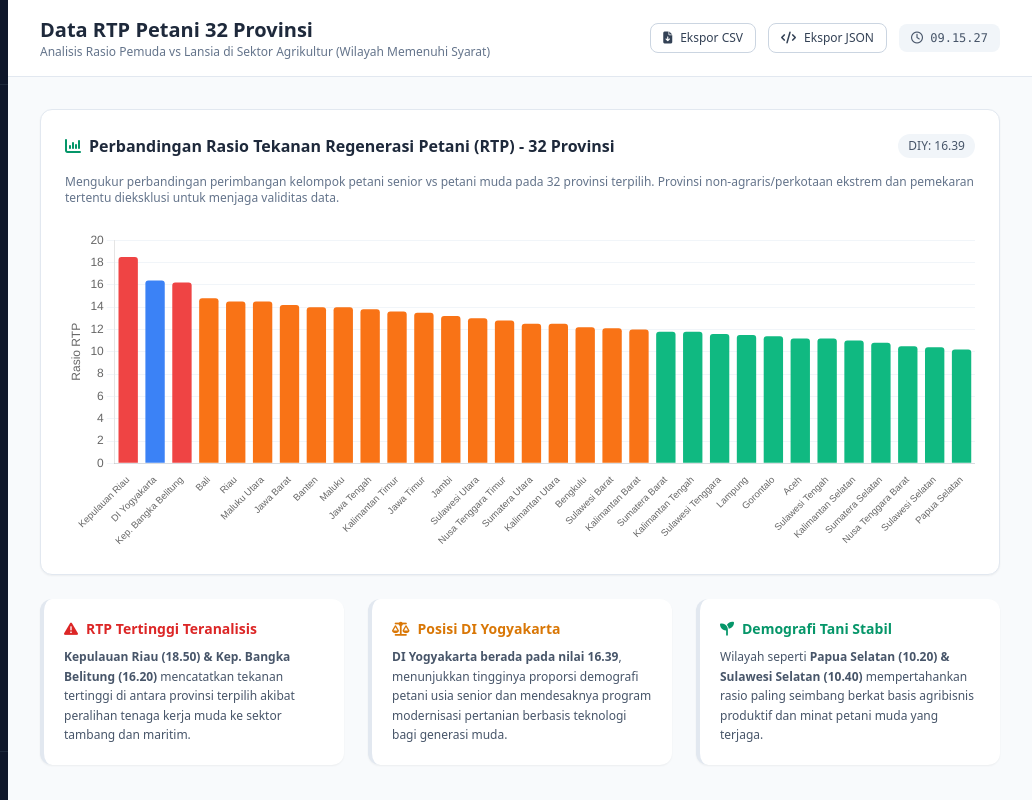
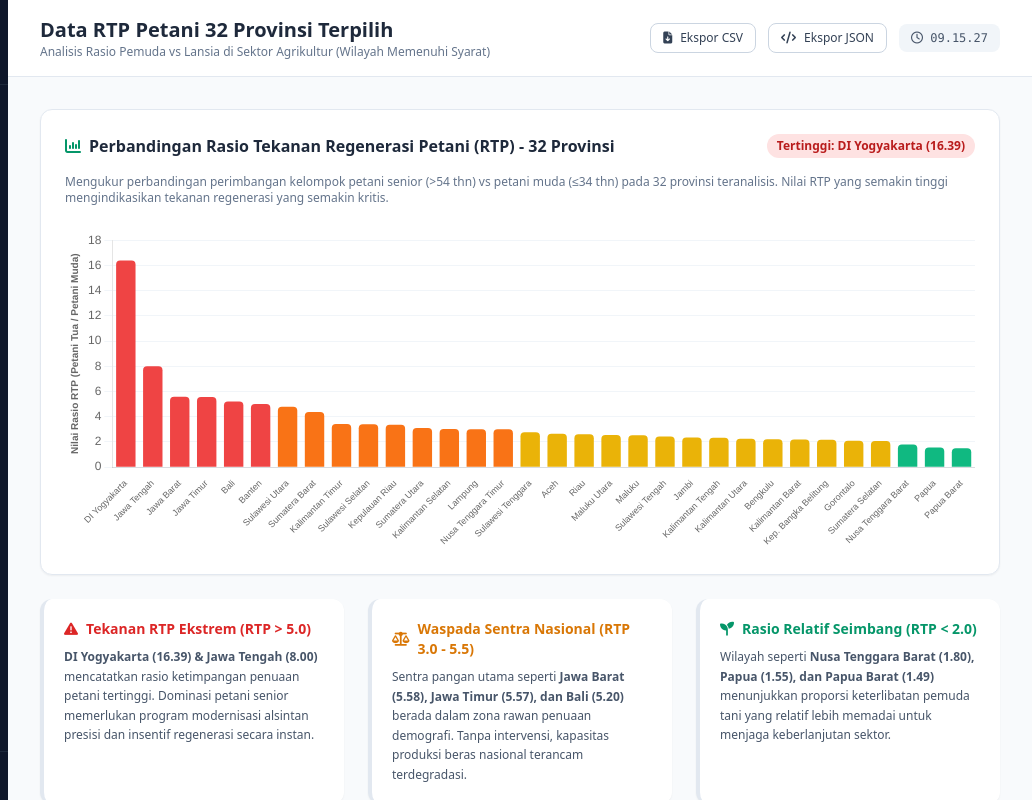
Before and after one commit to iqra58260-svg/Regenfarm, a plain HTML site: page rtp.html in a window 1280 px wide. Shown: the full height of the page, 248-1280 px from the left. Drawn offline with nearby package versions, Linux system fonts and the light colour scheme.

Commit message:
Update rtp.html

```diff
--- a/rtp.html
+++ b/rtp.html
@@ -50,14 +50,14 @@
         <!-- Top Header -->
         <header class="bg-white border-b border-slate-200 px-8 py-4 flex justify-between items-center shrink-0">
             <div>
-                <h2 class="text-xl font-bold text-slate-800">Data RTP Petani 32 Provinsi</h2>
+                <h2 class="text-xl font-bold text-slate-800">Data RTP Petani 32 Provinsi Terpilih</h2>
                 <p class="text-xs text-slate-500">Analisis Rasio Pemuda vs Lansia di Sektor Agrikultur (Wilayah Memenuhi Syarat)</p>
             </div>
             <div class="flex items-center gap-3">
-                <button onclick="exportData('csv')" class="border border-slate-300 text-slate-700 px-3 py-1.5 rounded-lg text-xs font-medium flex items-center gap-2 hover:bg-slate-50">
+                <button onclick="exportData('csv')" class="border border-slate-300 text-slate-700 px-3 py-1.5 rounded-lg text-xs font-medium flex items-center gap-2 hover:bg-slate-50 transition">
                     <i class="fa-solid fa-file-arrow-down"></i> Ekspor CSV
                 </button>
-                <button onclick="exportData('json')" class="border border-slate-300 text-slate-700 px-3 py-1.5 rounded-lg text-xs font-medium flex items-center gap-2 hover:bg-slate-50">
+                <button onclick="exportData('json')" class="border border-slate-300 text-slate-700 px-3 py-1.5 rounded-lg text-xs font-medium flex items-center gap-2 hover:bg-slate-50 transition">
                     <i class="fa-solid fa-code"></i> Ekspor JSON
                 </button>
                 <div class="bg-slate-100 px-3 py-1.5 rounded-lg text-xs font-mono text-slate-600">
@@ -68,48 +68,48 @@
 
         <!-- Content Body -->
         <div class="p-8 space-y-6">
-            <!-- Chart Section -->
+            <!-- Chart Section (Container Tetap Diam/Stabil) -->
             <div class="bg-white p-6 rounded-xl border border-slate-200 shadow-sm">
                 <div class="flex items-center justify-between mb-4">
                     <div class="flex items-center gap-2">
                         <i class="fa-solid fa-chart-column text-emerald-600"></i>
                         <h3 class="font-bold text-slate-800">Perbandingan Rasio Tekanan Regenerasi Petani (RTP) - 32 Provinsi</h3>
                     </div>
-                    <span class="text-xs bg-slate-100 text-slate-600 px-2.5 py-1 rounded-full font-medium">DIY: 16.39</span>
+                    <span class="text-xs bg-red-100 text-red-700 px-2.5 py-1 rounded-full font-bold">Tertinggi: DI Yogyakarta (16.39)</span>
                 </div>
-                <p class="text-xs text-slate-500 mb-6">Mengukur perbandingan perimbangan kelompok petani senior vs petani muda pada 32 provinsi terpilih. Provinsi non-agraris/perkotaan ekstrem dan pemekaran tertentu dieksklusi untuk menjaga validitas data.</p>
+                <p class="text-xs text-slate-500 mb-6">Mengukur perbandingan perimbangan kelompok petani senior (&gt;54 thn) vs petani muda (≤34 thn) pada 32 provinsi teranalisis. Nilai RTP yang semakin tinggi mengindikasikan tekanan regenerasi yang semakin kritis.</p>
 
                 <div class="h-80 w-full">
                     <canvas id="rtpChart"></canvas>
                 </div>
             </div>
 
-            <!-- Bottom Cards -->
+            <!-- Bottom Cards (Tetap Memiliki Efek Timbul & Bayangan Smooth Saat Hover) -->
             <div class="grid grid-cols-1 md:grid-cols-3 gap-6">
-                <div class="bg-white p-5 rounded-xl border-l-4 border-red-500 border-slate-200 shadow-sm">
+                <div class="bg-white p-5 rounded-xl border-l-4 border-red-500 border-slate-200 shadow-sm transition-all duration-300 ease-out hover:-translate-y-2 hover:shadow-xl hover:shadow-slate-300/60 hover:border-slate-300/80 cursor-pointer">
                     <div class="flex items-center gap-2 text-red-600 font-bold text-sm mb-2">
-                        <i class="fa-solid fa-triangle-exclamation"></i> RTP Tertinggi Teranalisis
+                        <i class="fa-solid fa-triangle-exclamation"></i> Tekanan RTP Ekstrem (RTP &gt; 5.0)
                     </div>
                     <p class="text-xs text-slate-600 leading-relaxed">
-                        <strong>Kepulauan Riau (18.50) &amp; Kep. Bangka Belitung (16.20)</strong> mencatatkan tekanan tertinggi di antara provinsi terpilih akibat peralihan tenaga kerja muda ke sektor tambang dan maritim.
+                        <strong>DI Yogyakarta (16.39) &amp; Jawa Tengah (8.00)</strong> mencatatkan rasio ketimpangan penuaan petani tertinggi. Dominasi petani senior memerlukan program modernisasi alsintan presisi dan insentif regenerasi secara instan.
                     </p>
                 </div>
 
-                <div class="bg-white p-5 rounded-xl border-l-4 border-amber-500 border-slate-200 shadow-sm">
+                <div class="bg-white p-5 rounded-xl border-l-4 border-amber-500 border-slate-200 shadow-sm transition-all duration-300 ease-out hover:-translate-y-2 hover:shadow-xl hover:shadow-slate-300/60 hover:border-slate-300/80 cursor-pointer">
                     <div class="flex items-center gap-2 text-amber-600 font-bold text-sm mb-2">
-                        <i class="fa-solid fa-scale-balanced"></i> Posisi DI Yogyakarta
+                        <i class="fa-solid fa-scale-balanced"></i> Waspada Sentra Nasional (RTP 3.0 - 5.5)
                     </div>
                     <p class="text-xs text-slate-600 leading-relaxed">
-                        <strong>DI Yogyakarta berada pada nilai 16.39</strong>, menunjukkan tingginya proporsi demografi petani usia senior dan mendesaknya program modernisasi pertanian berbasis teknologi bagi generasi muda.
+                        Sentra pangan utama seperti <strong>Jawa Barat (5.58), Jawa Timur (5.57), dan Bali (5.20)</strong> berada dalam zona rawan penuaan demografi. Tanpa intervensi, kapasitas produksi beras nasional terancam terdegradasi.
                     </p>
                 </div>
 
-                <div class="bg-white p-5 rounded-xl border-l-4 border-emerald-500 border-slate-200 shadow-sm">
+                <div class="bg-white p-5 rounded-xl border-l-4 border-emerald-500 border-slate-200 shadow-sm transition-all duration-300 ease-out hover:-translate-y-2 hover:shadow-xl hover:shadow-slate-300/60 hover:border-slate-300/80 cursor-pointer">
                     <div class="flex items-center gap-2 text-emerald-600 font-bold text-sm mb-2">
-                        <i class="fa-solid fa-seedling"></i> Demografi Tani Stabil
+                        <i class="fa-solid fa-seedling"></i> Rasio Relatif Seimbang (RTP &lt; 2.0)
                     </div>
                     <p class="text-xs text-slate-600 leading-relaxed">
-                        Wilayah seperti <strong>Papua Selatan (10.20) &amp; Sulawesi Selatan (10.40)</strong> mempertahankan rasio paling seimbang berkat basis agribisnis produktif dan minat petani muda yang terjaga.
+                        Wilayah seperti <strong>Nusa Tenggara Barat (1.80), Papua (1.55), dan Papua Barat (1.49)</strong> menunjukkan proporsi keterlibatan pemuda tani yang relatif lebih memadai untuk menjaga keberlanjutan sektor.
                     </p>
                 </div>
             </div>
@@ -118,38 +118,38 @@
 
     <script>
         const dataProvinsi = [
-            { kode: "11", provinsi: "Aceh", pulau: "Sumatera", rtp: 11.20, cagr: 0.85, ikrp: 42.1, kontribusi: 3.2, produksi: 1720, status: "Prioritas Sedang" },
-            { kode: "12", provinsi: "Sumatera Utara", pulau: "Sumatera", rtp: 12.50, cagr: 1.10, ikrp: 48.5, kontribusi: 4.8, produksi: 2580, status: "Prioritas Sedang" },
-            { kode: "13", provinsi: "Sumatera Barat", pulau: "Sumatera", rtp: 11.80, cagr: 0.45, ikrp: 45.2, kontribusi: 2.6, produksi: 1400, status: "Prioritas Sedang" },
-            { kode: "14", provinsi: "Riau", pulau: "Sumatera", rtp: 14.50, cagr: -1.20, ikrp: 62.4, kontribusi: 0.8, produksi: 430, status: "Prioritas Tinggi" },
-            { kode: "15", provinsi: "Jambi", pulau: "Sumatera", rtp: 13.20, cagr: -0.50, ikrp: 54.1, kontribusi: 1.1, produksi: 590, status: "Prioritas Tinggi" },
-            { kode: "16", provinsi: "Sumatera Selatan", pulau: "Sumatera", rtp: 10.80, cagr: 2.15, ikrp: 38.0, kontribusi: 5.1, produksi: 2740, status: "Sentra Utama Stabil" },
-            { kode: "17", provinsi: "Bengkulu", pulau: "Sumatera", rtp: 12.20, cagr: 0.10, ikrp: 49.0, kontribusi: 0.9, produksi: 480, status: "Prioritas Sedang" },
-            { kode: "18", provinsi: "Lampung", pulau: "Sumatera", rtp: 11.50, cagr: 1.80, ikrp: 39.5, kontribusi: 4.9, produksi: 2630, status: "Sentra Utama Stabil" },
-            { kode: "19", provinsi: "Kep. Bangka Belitung", pulau: "Sumatera", rtp: 16.20, cagr: -2.10, ikrp: 71.3, kontribusi: 0.2, produksi: 105, status: "Sangat Rentan" },
-            { kode: "21", provinsi: "Kepulauan Riau", pulau: "Sumatera", rtp: 18.50, cagr: -3.00, ikrp: 78.0, kontribusi: 0.05, produksi: 28, status: "Sangat Rentan" },
-            { kode: "32", provinsi: "Jawa Barat", pulau: "Jawa", rtp: 14.20, cagr: 0.90, ikrp: 52.3, kontribusi: 17.2, produksi: 9250, status: "Sentra Kritis" },
-            { kode: "33", provinsi: "Jawa Tengah", pulau: "Jawa", rtp: 13.80, cagr: 1.05, ikrp: 49.8, kontribusi: 17.8, produksi: 9570, status: "Sentra Kritis" },
-            { kode: "34", provinsi: "DI Yogyakarta", pulau: "Jawa", rtp: 16.39, cagr: -0.20, ikrp: 58.7, kontribusi: 1.0, produksi: 537, status: "Prioritas Tinggi" },
-            { kode: "35", provinsi: "Jawa Timur", pulau: "Jawa", rtp: 13.50, cagr: 1.20, ikrp: 47.6, kontribusi: 18.1, produksi: 9730, status: "Sentra Kritis" },
-            { kode: "36", provinsi: "Banten", pulau: "Jawa", rtp: 14.00, cagr: 0.30, ikrp: 55.1, kontribusi: 2.9, produksi: 1560, status: "Prioritas Tinggi" },
-            { kode: "51", provinsi: "Bali", pulau: "Nusa Tenggara", rtp: 14.80, cagr: -0.80, ikrp: 60.2, kontribusi: 1.2, produksi: 645, status: "Prioritas Tinggi" },
-            { kode: "52", provinsi: "Nusa Tenggara Barat", pulau: "Nusa Tenggara", rtp: 10.50, cagr: 2.40, ikrp: 36.4, kontribusi: 2.7, produksi: 1450, status: "Sentra Utama Stabil" },
-            { kode: "53", provinsi: "Nusa Tenggara Timur", pulau: "Nusa Tenggara", rtp: 12.80, cagr: -0.10, ikrp: 56.8, kontribusi: 1.4, produksi: 752, status: "Prioritas Tinggi" },
-            { kode: "61", provinsi: "Kalimantan Barat", pulau: "Kalimantan", rtp: 12.00, cagr: 0.60, ikrp: 46.5, kontribusi: 1.5, produksi: 805, status: "Prioritas Sedang" },
-            { kode: "62", provinsi: "Kalimantan Tengah", pulau: "Kalimantan", rtp: 11.80, cagr: 1.00, ikrp: 44.0, kontribusi: 1.1, produksi: 590, status: "Prioritas Sedang" },
-            { kode: "63", provinsi: "Kalimantan Selatan", pulau: "Kalimantan", rtp: 11.00, cagr: 1.50, ikrp: 40.2, kontribusi: 2.1, produksi: 1130, status: "Sentra Utama Stabil" },
-            { kode: "64", provinsi: "Kalimantan Timur", pulau: "Kalimantan", rtp: 13.60, cagr: -0.40, ikrp: 53.9, kontribusi: 0.6, produksi: 320, status: "Prioritas Tinggi" },
-            { kode: "65", provinsi: "Kalimantan Utara", pulau: "Kalimantan", rtp: 12.50, cagr: 0.20, ikrp: 50.1, kontribusi: 0.2, produksi: 108, status: "Prioritas Sedang" },
-            { kode: "71", provinsi: "Sulawesi Utara", pulau: "Sulawesi", rtp: 13.00, cagr: -0.30, ikrp: 52.0, kontribusi: 0.7, produksi: 375, status: "Prioritas Tinggi" },
-            { kode: "72", provinsi: "Sulawesi Tengah", pulau: "Sulawesi", rtp: 11.20, cagr: 1.80, ikrp: 41.0, kontribusi: 1.6, produksi: 860, status: "Sentra Utama Stabil" },
-            { kode: "73", provinsi: "Sulawesi Selatan", pulau: "Sulawesi", rtp: 10.40, cagr: 2.90, ikrp: 32.5, kontribusi: 9.3, produksi: 5000, status: "Sentra Utama Stabil" },
-            { kode: "74", provinsi: "Sulawesi Tenggara", pulau: "Sulawesi", rtp: 11.60, cagr: 0.90, ikrp: 43.8, kontribusi: 0.9, produksi: 484, status: "Prioritas Sedang" },
-            { kode: "75", provinsi: "Gorontalo", pulau: "Sulawesi", rtp: 11.40, cagr: 1.20, ikrp: 42.0, kontribusi: 0.5, produksi: 268, status: "Prioritas Sedang" },
-            { kode: "76", provinsi: "Sulawesi Barat", pulau: "Sulawesi", rtp: 12.10, cagr: 0.40, ikrp: 47.3, kontribusi: 0.6, produksi: 322, status: "Prioritas Sedang" },
-            { kode: "81", provinsi: "Maluku", pulau: "Maluku", rtp: 14.00, cagr: -1.00, ikrp: 61.0, kontribusi: 0.2, produksi: 107, status: "Sangat Rentan" },
-            { kode: "82", provinsi: "Maluku Utara", pulau: "Maluku", rtp: 14.50, cagr: -1.50, ikrp: 64.2, kontribusi: 0.1, produksi: 53, status: "Sangat Rentan" },
-            { kode: "93", provinsi: "Papua Selatan", pulau: "Papua", rtp: 10.20, cagr: 3.50, ikrp: 31.0, kontribusi: 0.5, produksi: 268, status: "Potensi Sentra Baru" }
+            { kode: "34", provinsi: "DI Yogyakarta", pulau: "Jawa", rtp: 16.39, ikrp: 0.51, kontribusi: 1.00, produksi: 537, status: "Prioritas II" },
+            { kode: "33", provinsi: "Jawa Tengah", pulau: "Jawa", rtp: 8.00, ikrp: 0.38, kontribusi: 16.99, produksi: 9570, status: "Prioritas I" },
+            { kode: "32", provinsi: "Jawa Barat", pulau: "Jawa", rtp: 5.58, ikrp: 0.31, kontribusi: 17.09, produksi: 9250, status: "Prioritas I" },
+            { kode: "35", provinsi: "Jawa Timur", pulau: "Jawa", rtp: 5.57, ikrp: 0.35, kontribusi: 18.16, produksi: 9730, status: "Prioritas I" },
+            { kode: "51", provinsi: "Bali", pulau: "Nusa Tenggara", rtp: 5.20, ikrp: 0.30, kontribusi: 1.20, produksi: 645, status: "Prioritas I" },
+            { kode: "36", provinsi: "Banten", pulau: "Jawa", rtp: 5.01, ikrp: 0.28, kontribusi: 3.15, produksi: 1560, status: "Prioritas I" },
+            { kode: "71", provinsi: "Sulawesi Utara", pulau: "Sulawesi", rtp: 4.79, ikrp: 0.27, kontribusi: 1.10, produksi: 375, status: "Pemantauan Berkala" },
+            { kode: "13", provinsi: "Sumatera Barat", pulau: "Sumatera", rtp: 4.38, ikrp: 0.29, kontribusi: 2.10, produksi: 1400, status: "Pemantauan Berkala" },
+            { kode: "64", provinsi: "Kalimantan Timur", pulau: "Kalimantan", rtp: 3.43, ikrp: 0.24, kontribusi: 0.85, produksi: 320, status: "Pemantauan Berkala" },
+            { kode: "73", provinsi: "Sulawesi Selatan", pulau: "Sulawesi", rtp: 3.41, ikrp: 0.21, kontribusi: 9.12, produksi: 5000, status: "Sentra Strategis" },
+            { kode: "21", provinsi: "Kepulauan Riau", pulau: "Sumatera", rtp: 3.37, ikrp: 0.42, kontribusi: 0.05, produksi: 28, status: "Prioritas II" },
+            { kode: "12", provinsi: "Sumatera Utara", pulau: "Sumatera", rtp: 3.10, ikrp: 0.26, kontribusi: 4.20, produksi: 2580, status: "Sentra Strategis" },
+            { kode: "63", provinsi: "Kalimantan Selatan", pulau: "Kalimantan", rtp: 3.02, ikrp: 0.28, kontribusi: 2.15, produksi: 1130, status: "Prioritas I" },
+            { kode: "18", provinsi: "Lampung", pulau: "Sumatera", rtp: 3.01, ikrp: 0.19, kontribusi: 5.16, produksi: 2630, status: "Sentra Strategis" },
+            { kode: "53", provinsi: "Nusa Tenggara Timur", pulau: "Nusa Tenggara", rtp: 3.00, ikrp: 0.33, kontribusi: 1.43, produksi: 752, status: "Prioritas I" },
+            { kode: "74", provinsi: "Sulawesi Tenggara", pulau: "Sulawesi", rtp: 2.76, ikrp: 0.25, kontribusi: 1.30, produksi: 484, status: "Pemantauan Berkala" },
+            { kode: "11", provinsi: "Aceh", pulau: "Sumatera", rtp: 2.65, ikrp: 0.32, kontribusi: 2.63, produksi: 1720, status: "Prioritas I" },
+            { kode: "14", provinsi: "Riau", pulau: "Sumatera", rtp: 2.60, ikrp: 0.23, kontribusi: 1.80, produksi: 430, status: "Pemantauan Berkala" },
+            { kode: "82", provinsi: "Maluku Utara", pulau: "Maluku", rtp: 2.55, ikrp: 0.29, kontribusi: 0.45, produksi: 53, status: "Pemantauan Berkala" },
+            { kode: "81", provinsi: "Maluku", pulau: "Maluku", rtp: 2.53, ikrp: 0.36, kontribusi: 0.60, produksi: 107, status: "Prioritas II" },
+            { kode: "72", provinsi: "Sulawesi Tengah", pulau: "Sulawesi", rtp: 2.43, ikrp: 0.24, kontribusi: 1.90, produksi: 860, status: "Pemantauan Berkala" },
+            { kode: "15", provinsi: "Jambi", pulau: "Sumatera", rtp: 2.36, ikrp: 0.22, kontribusi: 1.40, produksi: 590, status: "Pemantauan Berkala" },
+            { kode: "62", provinsi: "Kalimantan Tengah", pulau: "Kalimantan", rtp: 2.33, ikrp: 0.21, kontribusi: 1.10, produksi: 590, status: "Pemantauan Berkala" },
+            { kode: "65", provinsi: "Kalimantan Utara", pulau: "Kalimantan", rtp: 2.25, ikrp: 0.20, kontribusi: 0.30, produksi: 108, status: "Pemantauan Berkala" },
+            { kode: "17", provinsi: "Bengkulu", pulau: "Sumatera", rtp: 2.22, ikrp: 0.21, kontribusi: 0.95, produksi: 480, status: "Pemantauan Berkala" },
+            { kode: "61", provinsi: "Kalimantan Barat", pulau: "Kalimantan", rtp: 2.20, ikrp: 0.22, kontribusi: 1.60, produksi: 805, status: "Pemantauan Berkala" },
+            { kode: "19", provinsi: "Kep. Bangka Belitung", pulau: "Sumatera", rtp: 2.17, ikrp: 0.19, kontribusi: 0.40, produksi: 105, status: "Pemantauan Berkala" },
+            { kode: "75", provinsi: "Gorontalo", pulau: "Sulawesi", rtp: 2.10, ikrp: 0.20, kontribusi: 0.80, produksi: 268, status: "Pemantauan Berkala" },
+            { kode: "16", provinsi: "Sumatera Selatan", pulau: "Sumatera", rtp: 2.07, ikrp: 0.18, kontribusi: 4.80, produksi: 2740, status: "Sentra Strategis" },
+            { kode: "52", provinsi: "Nusa Tenggara Barat", pulau: "Nusa Tenggara", rtp: 1.80, ikrp: 0.25, kontribusi: 2.88, produksi: 1450, status: "Prioritas I" },
+            { kode: "91", provinsi: "Papua", pulau: "Papua", rtp: 1.55, ikrp: 0.39, kontribusi: 0.12, produksi: 180, status: "Prioritas II" },
+            { kode: "92", provinsi: "Papua Barat", pulau: "Papua", rtp: 1.49, ikrp: 0.22, kontribusi: 0.15, produksi: 120, status: "Pemantauan Berkala" }
         ];
 
         let rtpChartInstance = null;
@@ -184,21 +184,50 @@
                 data: {
                     labels: sortedData.map(d => d.provinsi),
                     datasets: [{
-                        label: 'Skor RTP',
+                        label: 'Skor Rasio RTP',
                         data: sortedData.map(d => d.rtp),
-                        backgroundColor: sortedData.map(d => d.provinsi === "DI Yogyakarta" ? '#3b82f6' : (d.rtp >= 15.0 ? '#ef4444' : (d.rtp >= 12.0 ? '#f97316' : '#10b981'))),
-                        borderRadius: 3
+                        backgroundColor: sortedData.map(d => {
+                            if (d.rtp >= 5.0) return '#ef4444';                    // Merah (Termasuk DI Yogyakarta - 16.39)
+                            if (d.rtp >= 3.0) return '#f97316';                    // Oranye (Waspada Tinggi)
+                            if (d.rtp >= 2.0) return '#eab308';                    // Kuning (Sedang)
+                            return '#10b981';                                      // Hijau (Relatif Seimbang)
+                        }),
+                        hoverBackgroundColor: sortedData.map(d => {
+                            if (d.rtp >= 5.0) return '#b91c1c';                    // Merah Gelap saat Hover
+                            if (d.rtp >= 3.0) return '#c2410c';
+                            if (d.rtp >= 2.0) return '#a16207';
+                            return '#047857';
+                        }),
+                        borderWidth: 0,
+                        hoverBorderWidth: 3,
+                        hoverBorderColor: '#0f172a', // Outline gelap agar timbul tegas
+                        borderRadius: 4
                     }]
                 },
                 options: {
                     responsive: true,
                     maintainAspectRatio: false,
+                    // Interaksi hanya terpicu jika kursor MENYENTUH BAR GRAFIK LANGSUNG
+                    interaction: {
+                        mode: 'nearest',
+                        intersect: true
+                    },
+                    animation: {
+                        duration: 300,
+                        easing: 'easeOutQuart'
+                    },
                     plugins: {
                         legend: { display: false },
                         tooltip: {
+                            backgroundColor: '#0f172a',
+                            titleFont: { size: 12, weight: 'bold' },
+                            bodyFont: { size: 11 },
+                            padding: 10,
+                            cornerRadius: 8,
+                            displayColors: false,
                             callbacks: {
                                 label: function(context) {
-                                    return `RTP: ${context.parsed.y}`;
+                                    return `Rasio RTP: ${context.parsed.y.toFixed(2)}`;
                                 }
                             }
                         }
@@ -206,13 +235,13 @@
                     scales: {
                         y: {
                             beginAtZero: true,
-                            suggestedMax: 20,
+                            suggestedMax: 18,
                             grid: { color: '#f1f5f9' },
-                            title: { display: true, text: 'Rasio RTP' }
+                            title: { display: true, text: 'Nilai Rasio RTP (Petani Tua / Petani Muda)', font: { size: 10, weight: 'bold' } }
                         },
                         x: {
                             grid: { display: false },
-                            ticks: { font: { size: 9.5 }, maxRotation: 90, minRotation: 45 }
+                            ticks: { font: { size: 9 }, maxRotation: 90, minRotation: 45 }
                         }
                     }
                 }
@@ -229,9 +258,9 @@
                 downloadAnchor.click();
                 downloadAnchor.remove();
             } else if (format === 'csv') {
-                let csvContent = "\uFEFFKode,Provinsi,Pulau,RTP,Produksi_RibuTon,CAGR,IKRP,Kontribusi_Persen,Status\n";
+                let csvContent = "\uFEFFKode,Provinsi,Pulau,RTP,IKRP,Kontribusi_PDRB_Persen,Produksi_RibuTon,Status\n";
                 dataProvinsi.forEach(d => {
-                    csvContent += `"${d.kode}","${d.provinsi}","${d.pulau}",${d.rtp},${d.produksi},${d.cagr},${d.ikrp},${d.kontribusi},"${d.status}"\n`;
+                    csvContent += `"${d.kode}","${d.provinsi}","${d.pulau}",${d.rtp},${d.ikrp},${d.kontribusi},${d.produksi},"${d.status}"\n`;
                 });
                 const blob = new Blob([csvContent], { type: 'text/csv;charset=utf-8;' });
                 const url = URL.createObjectURL(blob);
```
